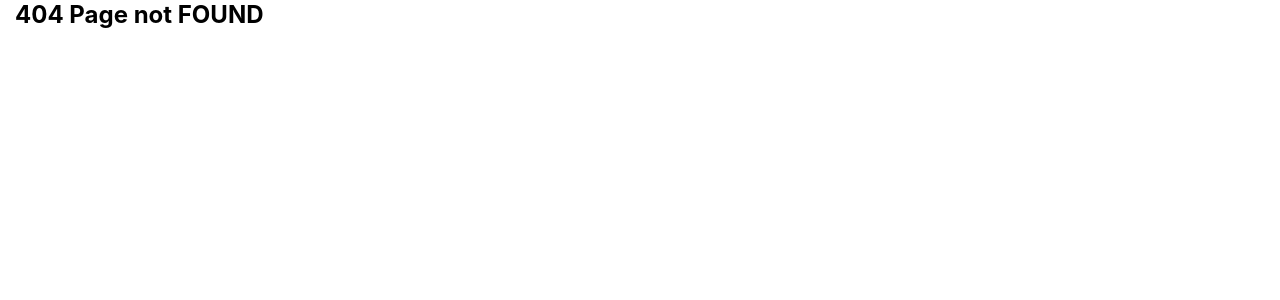
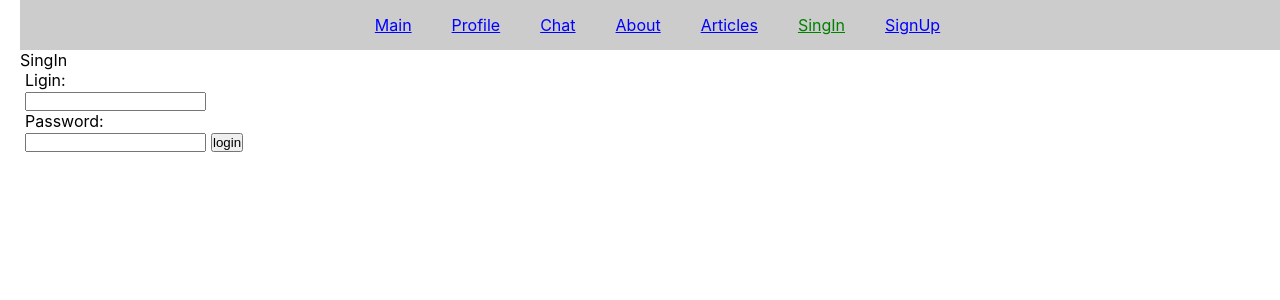
Before and after one commit to sergeyBukov/20221209_react_js, a React (Create React App) app: page /singin in a window 1280 px wide. Before the commit this address had no page. Shown: the top 300 px of the page. Built offline with nearby package versions, Linux system fonts and the light colour scheme.

Commit message:
lesson_8+Little to lesson 9

```diff
--- a/src/App.js
+++ b/src/App.js
@@ -17,6 +17,8 @@ import { AboutWithConnect } from './pages/AboutPage'
 import { ChatsPage } from './pages/ChatsPage/ChatsPage'
 import { ChatList } from './components/ChatList/ChatList'
 import { Articles } from './pages/Articles'
+import { SingIn } from './pages/SingIn'
+import { SignUp } from './pages/SignUp'
 
 export function App() {
     const [theme, setTheme] = useState(defaultContext.theme)
@@ -46,6 +48,8 @@ export function App() {
                                     />
                                 </Route>
                                 <Route path="articles" element={<Articles />} />
+                                <Route path="singin" element={<SingIn />} />
+                                <Route path="signup" element={<SignUp />} />
                             </Route>
 
                             <Route path="*" element={<h2>404 Page not FOUND</h2>} />
--- a/src/components/Header/Header.jsx
+++ b/src/components/Header/Header.jsx
@@ -29,6 +29,16 @@ export const navigate = [
     id: 5,
     name: 'Articles',
     to: '/articles'
+  },
+  {
+    id: 6,
+    name: 'SingIn',
+    to: '/singin'
+  },
+  {
+    id: 7,
+    name: 'SignUp',
+    to: '/signup'
   },
 ]
 
--- /dev/null
+++ b/src/pages/SignUp.jsx
@@ -0,0 +1,7 @@
+import React from 'react'
+
+export function SignUp() {
+    return (
+        <div>SignUp</div>
+    )
+}
--- /dev/null
+++ b/src/pages/SingIn.jsx
@@ -0,0 +1,53 @@
+import React, { useState } from 'react'
+import { useDispatch } from 'react-redux'
+import { useNavigate } from 'react-router-dom'
+
+import { auth } from '../store/profile/actions'
+
+export function SingIn() {
+    const [inputs, setInputs] = useState({ login: '', password: '' })
+    const [error, setError] = useState('')
+
+    const navigate = useNavigate()
+    const dispatch = useDispatch()
+
+    const handleSubmit = (e) => {
+        e.preventDefault()
+        if (inputs.login === 'gb' && inputs.password === 'gb') {
+            dispatch(auth(true))
+            navigate('/')
+        } else {
+            setError('Login and password faild')
+            setInputs({ login: '', password: '' })
+        }
+    }
+
+
+
+
+
+    return (
+        <>
+            <div>SingIn</div>
+            <form onSubmit={handleSubmit}>
+                <p>Ligin:</p>
+                <input
+                    type="text"
+                    name="login"
+                    value={inputs.login}
+                    onChange={(e) => setInputs((prev) => ({ ...prev, [e.target.name]: e.target.value }))}
+                />
+                <p>Password:</p>
+                <input
+                    type="text"
+                    name="password"
+                    value={inputs.password}
+                    onChange={(e) => setInputs((prev) => ({ ...prev, [e.target.name]: e.target.value }))}
+                />
+                <button>login</button>
+            </form>
+            {error && <p style={{ color: 'red' }}>{error}</p>}
+        </>
+
+    )
+}
--- a/src/store/profile/actions.js
+++ b/src/store/profile/actions.js
@@ -1,6 +1,5 @@
 import * as types from '../profile/types'
 
-/* 1 вариант */
 // export const changeName = (data) => {
 //   return {
 //     type: types.CHANGE_NAME,
@@ -8,7 +7,6 @@ import * as types from '../profile/types'
 //   }
 // }
 
-/* 2 вариант */
 export const changeName = (data) => ({
     type: types.CHANGE_NAME,
     payload: data
@@ -17,3 +15,8 @@ export const changeName = (data) => ({
 export const toggleProfile = () => ({
     type: types.TOGGLE_PROFILE
 })
+
+export const auth = (auth) => ({
+    type: types.IS_AUTH,
+    payload: auth
+})
--- a/src/store/profile/reducer.js
+++ b/src/store/profile/reducer.js
@@ -2,7 +2,8 @@ import * as types from './types'
 
 const initialState = {
     name: 'Goga',
-    visible: true
+    visible: true,
+    isAuth: false
 }
 
 export const profileReducer = (state = initialState, action) => {
@@ -19,6 +20,12 @@ export const profileReducer = (state = initialState, action) => {
                 visible: !state.visible
             }
 
+        case types.IS_AUTH:
+            return {
+                ...state,
+                isAuth: payload
+            }
+
         default:
             return state
     }
--- a/src/store/profile/types.js
+++ b/src/store/profile/types.js
@@ -1,2 +1,3 @@
 export const CHANGE_NAME = 'CHANGE_NAME'
 export const TOGGLE_PROFILE = 'TOGGLE_PROFILE'
+export const IS_AUTH = 'IS_AUTH'
```
